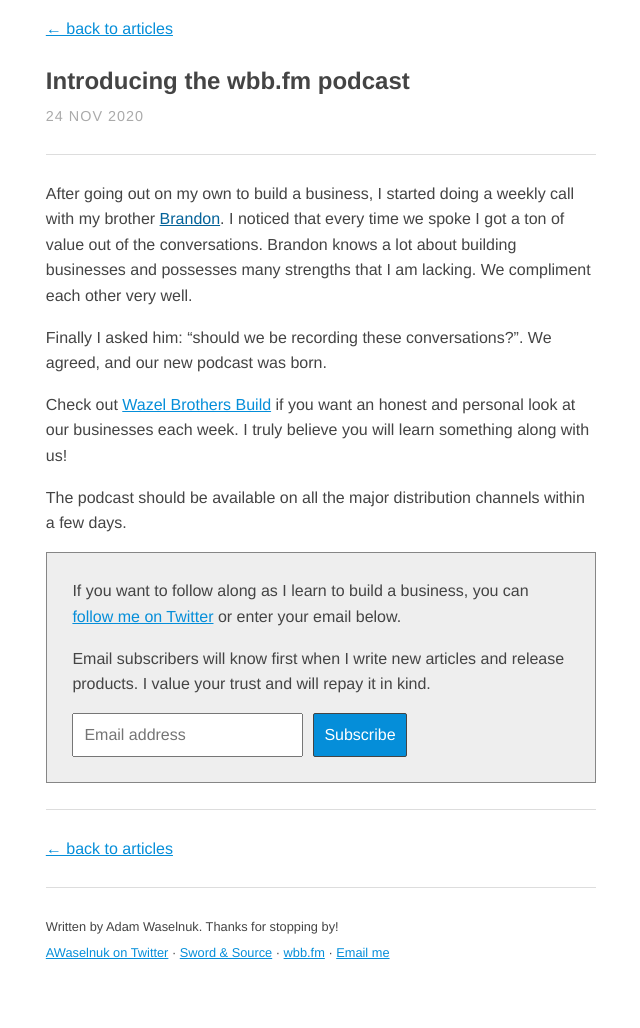
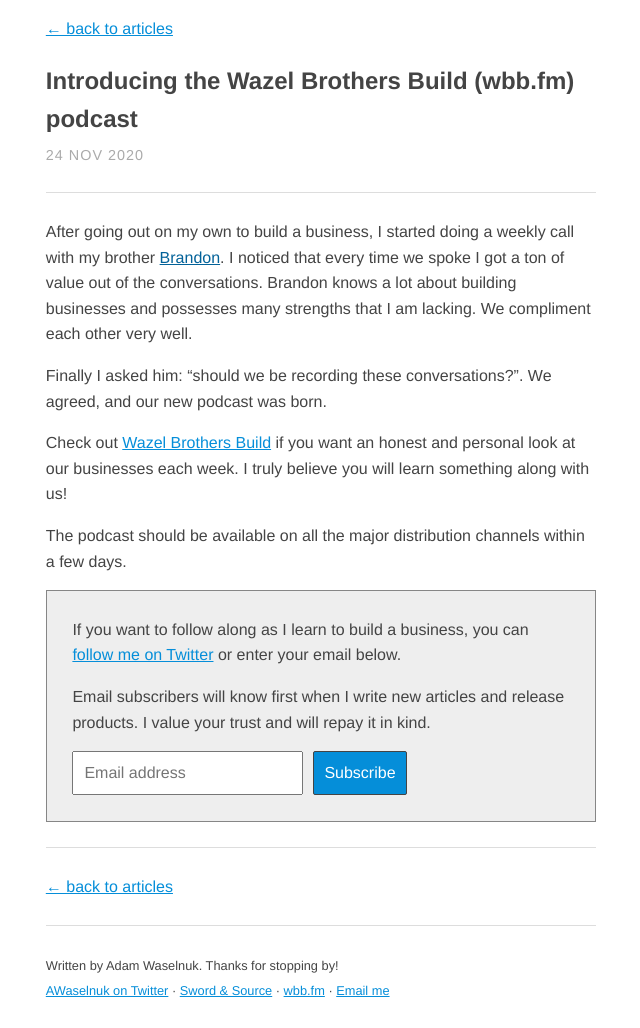
Before and after one commit to AWaselnuk/AWaselnuk.github.io, a Jekyll site: the page built from _posts/2020-11-24-introducing-the-wbbfm-podcast.md, in a window 1280 px wide. Shown: the whole page, without its empty margins (319-959 px from the left). Built offline with Jekyll 4.4.1, drawn with Linux system fonts in a browser that asks for light colours; before the commit the page ends 990 px from its top, so only the background shows below that.

Commit message:
Change title of wbbfm post

```diff
--- a/_posts/2020-11-24-introducing-the-wbbfm-podcast.md
+++ b/_posts/2020-11-24-introducing-the-wbbfm-podcast.md
@@ -1,7 +1,7 @@
 ---
 layout: post
 permalink: /articles/:title
-title: "Introducing the wbb.fm podcast"
+title: "Introducing the Wazel Brothers Build (wbb.fm) podcast"
 ---
 
 After going out on my own to build a business, I started doing a weekly call with my brother [Brandon](). I noticed that every time we spoke I got a ton of value out of the conversations. Brandon knows a lot about building businesses and possesses many strengths that I am lacking. We compliment each other very well.
```
